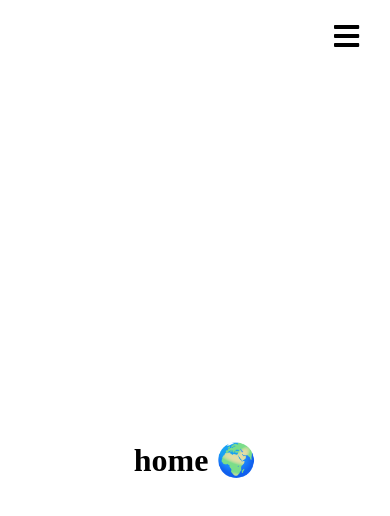
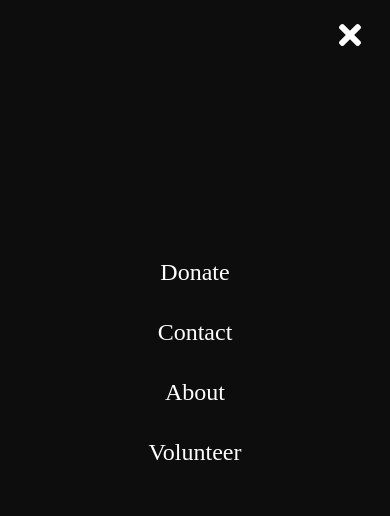
Before and after one commit to production-club/do-something, a React (Create React App) app: page / in a window 390 px wide. Both pictures are taken after a click on the icon 346 px from the left and 35 px from the top of the page. Shown: the top 516 px of the page. Built offline with nearby package versions, Linux system fonts and the light colour scheme.

Commit message:
mobile navbar functional

```diff
--- a/src/App.js
+++ b/src/App.js
@@ -18,7 +18,7 @@ function App() {
 
   return (
     <div className="App">
-      <Sidebar isOpen={isOpen} onClick={toggle} />
+      <Sidebar isOpen={isOpen} toggle={toggle} />
       <Navbar toggle={toggle} />
       <Routes>
         <Route path="/" element={<Home />} />
--- a/src/components/Navbar/Sidebar/SidebarElements.js
+++ b/src/components/Navbar/Sidebar/SidebarElements.js
@@ -15,6 +15,7 @@ export const SidebarContainer = styled.aside`
   transition: 0.3s ease-in-out;
   opacity: ${({ isOpen }) => (isOpen ? "100%" : "0%")};
   top: ${({ isOpen }) => (isOpen ? "0" : "-100%")};
+  /* top: 0; */
 `;
 
 export const CloseIcon = styled(FaTimes)`
--- a/src/components/Navbar/Sidebar/index.js
+++ b/src/components/Navbar/Sidebar/index.js
@@ -12,14 +12,22 @@ const Sidebar = ({ toggle, isOpen }) => {
   return (
     <SidebarContainer isOpen={isOpen} onClick={toggle}>
       <Icon onClick={toggle} isOpen={isOpen}>
-        <CloseIcon />
+        <CloseIcon onClick={toggle} />
       </Icon>
       <SidebarWrapper>
         <SidebarMenu>
-          <SidebarLink to="/donate">Donate</SidebarLink>
-          <SidebarLink to="/contact">Contact</SidebarLink>
-          <SidebarLink to="/about">About</SidebarLink>
-          <SidebarLink to="/volunter">Volunteer</SidebarLink>
+          <SidebarLink to="/donate" onClick={toggle}>
+            Donate
+          </SidebarLink>
+          <SidebarLink to="/contact" onClick={toggle}>
+            Contact
+          </SidebarLink>
+          <SidebarLink to="/about" onClick={toggle}>
+            About
+          </SidebarLink>
+          <SidebarLink to="/volunteer" onClick={toggle}>
+            Volunteer
+          </SidebarLink>
         </SidebarMenu>
       </SidebarWrapper>
     </SidebarContainer>
--- a/src/components/Navbar/index.js
+++ b/src/components/Navbar/index.js
@@ -1,10 +1,10 @@
 import React from "react";
 import { Nav, NavLink, Bars, NavMenu } from "./NavbarElements";
-const Navbar = () => {
+const Navbar = ({ toggle }) => {
   return (
     <>
       <Nav>
-        <Bars />
+        <Bars onClick={toggle} />
         <NavMenu>
           <NavLink to="/" activeStyle>
             Home
```
Also changed, not shown: 1 other file (tests, documents, lock files or other folders).
